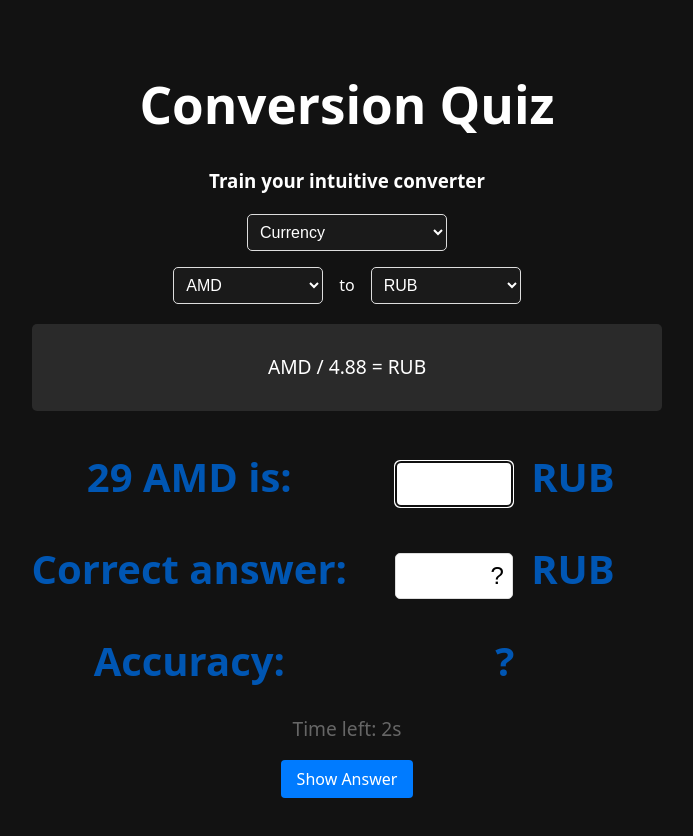
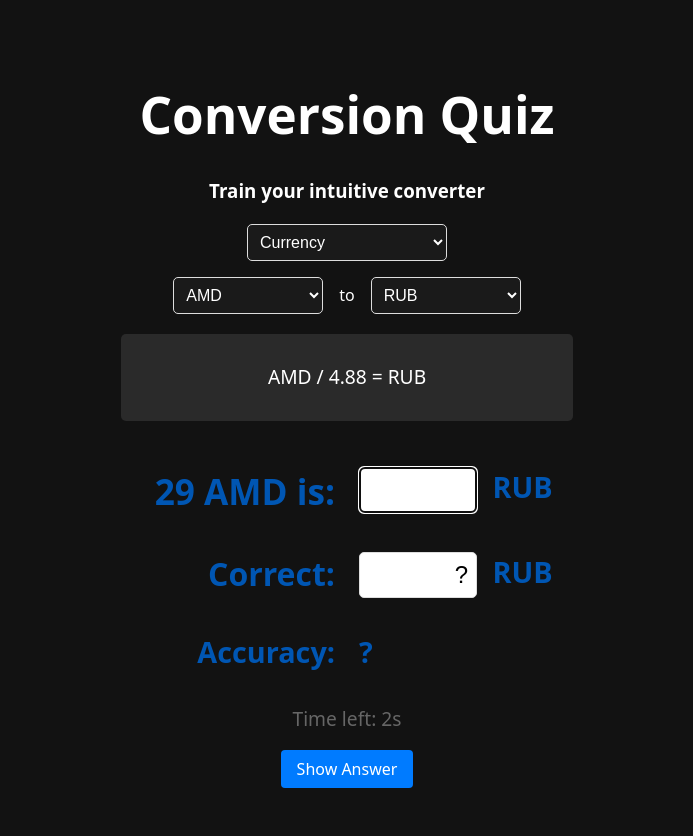
Before and after one commit to bonvara/voomeh, a React (Vite) app: page / in a window 1280 px wide. Shown: the top 836 px of the page, without its empty margins (293-986 px from the left). Built offline with nearby package versions, Linux system fonts and the light colour scheme.

Commit message:
right align the left column

```diff
--- a/src/components/QuizQuestion.css
+++ b/src/components/QuizQuestion.css
@@ -1,6 +1,19 @@
 .answer-group {
   display: grid;
   grid-template-columns: 1fr 1fr;
+  text-align: right;
+  gap: 1rem;
+  padding: 1rem;
+}
+
+/* Override text-align for right column to keep it left-aligned */
+.answer-group h2:nth-child(2n) {
+  text-align: left;
+}
+
+.answer-group h2 {
+  margin: 0.25rem 0;
+  padding: 0.25rem;
 }
 
 .quiz-box {
@@ -121,7 +134,23 @@ button:hover {
 }
 
 h2 {
-  font-size: 2.5rem;
+  font-size: 1.8rem;
   margin: 1rem 0;
   color: #0056b3;
 }
+
+/* Larger font for the starting value */
+.answer-group h2:first-child {
+  font-size: 2.2rem;
+}
+
+/* Larger font for the input field */
+.answer-group h2:nth-child(3) {
+  font-size: 2rem;
+}
+
+/* Larger font for the accuracy display */
+.accuracy {
+  font-size: 1.6rem;
+  font-weight: bold;
+}
--- a/src/components/QuizQuestion.jsx
+++ b/src/components/QuizQuestion.jsx
@@ -60,7 +60,7 @@ export default function QuizQuestion({ fromUnit, toUnit, conversionRate }) {
           />{" "}
           {toUnit}
         </h2>
-        <h2>Correct answer:</h2>
+        <h2>Correct:</h2>
         <h2>
           <input readOnly={true} value={feedback ? feedback.correct : "?"} />{" "}
           {toUnit}
```
